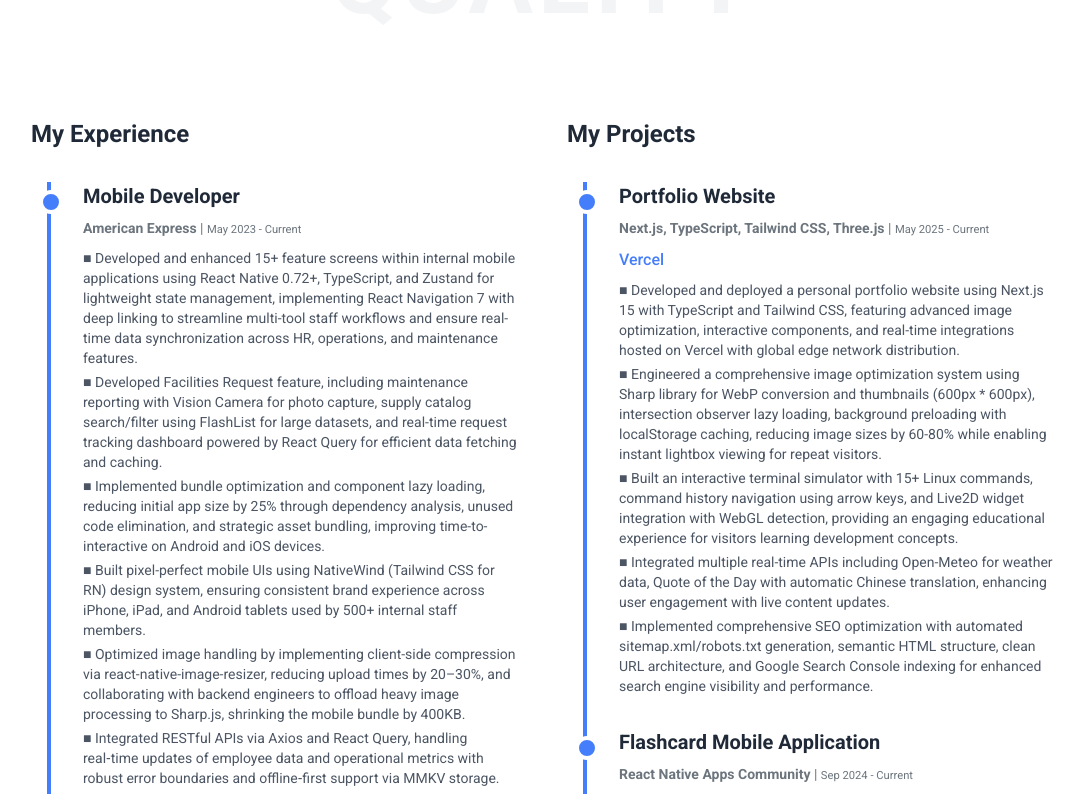
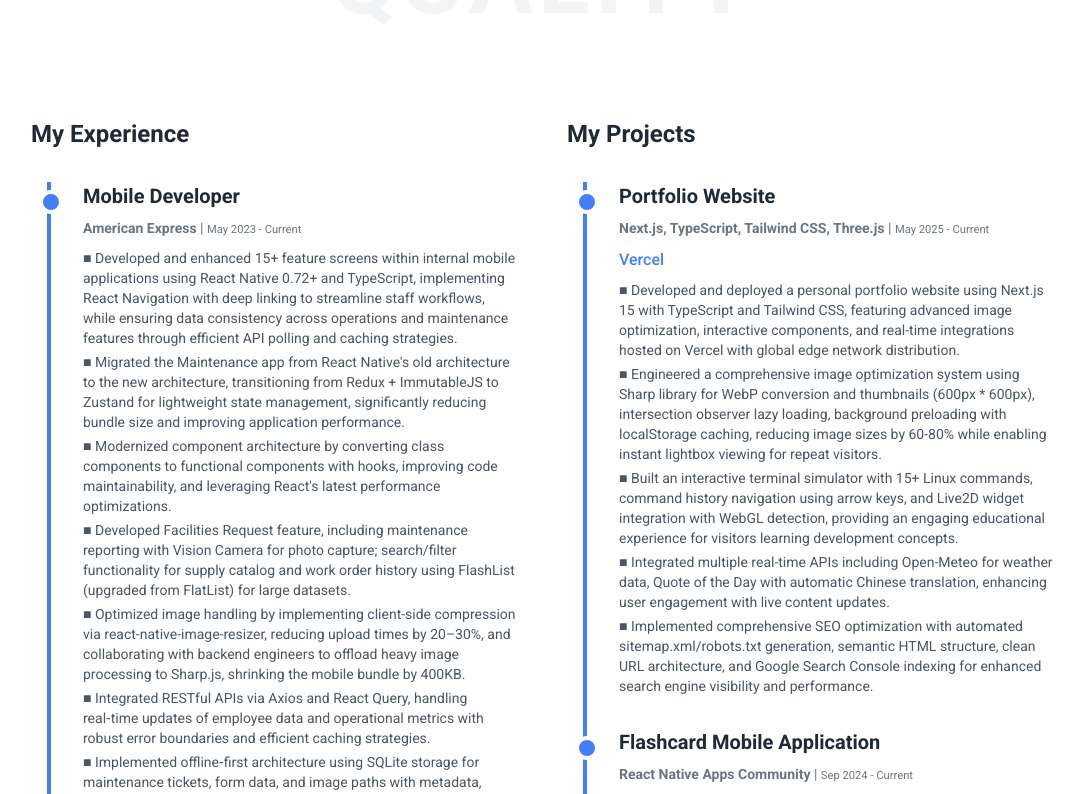
Before and after one commit to WoodyLinwc/Portfolio-Next.js, a Next.js app in the folder portfolio/: page / in a window 1280 px wide. Shown: the part 2000-2794 px from the top of the page, without its empty margins (97-1179 px from the left). Built offline with nearby package versions, Linux system fonts and the light colour scheme; no server answers.

Commit message:
Update experiences.ts

```diff
--- a/portfolio/src/data/me/experiences.ts
+++ b/portfolio/src/data/me/experiences.ts
@@ -9,14 +9,17 @@ export const experiences: Experience[] = [
     linkText: "",
     githubLink: "",
     details: [
-            "Developed and enhanced 15+ feature screens within internal mobile applications using React Native 0.72+, TypeScript, and Zustand for lightweight state management, implementing React Navigation 7 with deep linking to streamline multi-tool staff workflows and ensure real-time data synchronization across HR, operations, and maintenance features.",
-            "Developed Facilities Request feature, including maintenance reporting with Vision Camera for photo capture, supply catalog search/filter using FlashList for large datasets, and real-time request tracking dashboard powered by React Query for efficient data fetching and caching.",
+      "Developed and enhanced 15+ feature screens within internal mobile applications using React Native 0.72+ and TypeScript, implementing React Navigation with deep linking to streamline staff workflows, while ensuring data consistency across operations and maintenance features through efficient API polling and caching strategies.",
+      "Migrated the Maintenance app from React Native's old architecture to the new architecture, transitioning from Redux + ImmutableJS to Zustand for lightweight state management, significantly reducing bundle size and improving application performance.",
+      "Modernized component architecture by converting class components to functional components with hooks, improving code maintainability, and leveraging React's latest performance optimizations.",
+      "Developed Facilities Request feature, including maintenance reporting with Vision Camera for photo capture; search/filter functionality for supply catalog and work order history using FlashList (upgraded from FlatList) for large datasets.",
+      "Optimized image handling by implementing client-side compression via react-native-image-resizer, reducing upload times by 20–30%, and collaborating with backend engineers to offload heavy image processing to Sharp.js, shrinking the mobile bundle by 400KB.",
+      "Integrated RESTful APIs via Axios and React Query, handling real‑time updates of employee data and operational metrics with robust error boundaries and efficient caching strategies.",
+      "Implemented offline‑first architecture using SQLite storage for maintenance tickets, form data, and image paths with metadata, enabling seamless offline functionality with automatic synchronization when connectivity is restored.",
+      "Implemented comprehensive mobile CI/CD pipelines using Bitrise for automated builds, testing, and deployment across iOS and Android platforms, integrating with Fastlane automation for secure enterprise distribution through Apple Developer Enterprise Program and APK sideloading.",
+      "Established E2E testing framework using Detox for automated UI testing across iOS and Android platforms, ensuring consistent user experience and preventing regressions in critical staff workflow features.",
+      "Built pixel-perfect mobile UIs using NativeWind (Tailwind CSS for RN) design system, ensuring consistent brand experience across iPhone, iPad, and Android tablets used by 500+ internal staff members.",
       "Implemented bundle optimization and component lazy loading, reducing initial app size by 25% through dependency analysis, unused code elimination, and strategic asset bundling, improving time-to-interactive on Android and iOS devices.",
-            "Built pixel-perfect mobile UIs using NativeWind (Tailwind CSS for RN) design system, ensuring consistent brand experience across iPhone, iPad, and Android tablets used by 500+ internal staff members.",
-            "Optimized image handling by implementing client-side compression via react-native-image-resizer, reducing upload times by 20–30%, and collaborating with backend engineers to offload heavy image processing to Sharp.js, shrinking the mobile bundle by 400KB.",
-            "Integrated RESTful APIs via Axios and React Query, handling real‑time updates of employee data and operational metrics with robust error boundaries and offline‑first support via MMKV storage.",
-            "Implemented comprehensive mobile CI/CD pipelines using Bitrise for automated builds, testing, and deployment across iOS and Android platforms, integrating with Fastlane automation for enterprise distribution through Apple Developer Enterprise Program and APK sideloading, reducing deployment time and ensuring secure internal app distribution.",
-            "Established E2E testing framework using Detox for automated UI testing across iOS and Android platforms, ensuring consistent user experience and preventing regressions in critical staff workflow features.",
       "Collaborated with backend and QA teams to implement Jest and React Native Testing Library test coverage for critical user flows, ensuring consistent behavior across iOS/Android builds and preventing regressions in business-critical staff tools.",
     ],
   },
```
Lines whose indentation alone changed are shown as unchanged.
